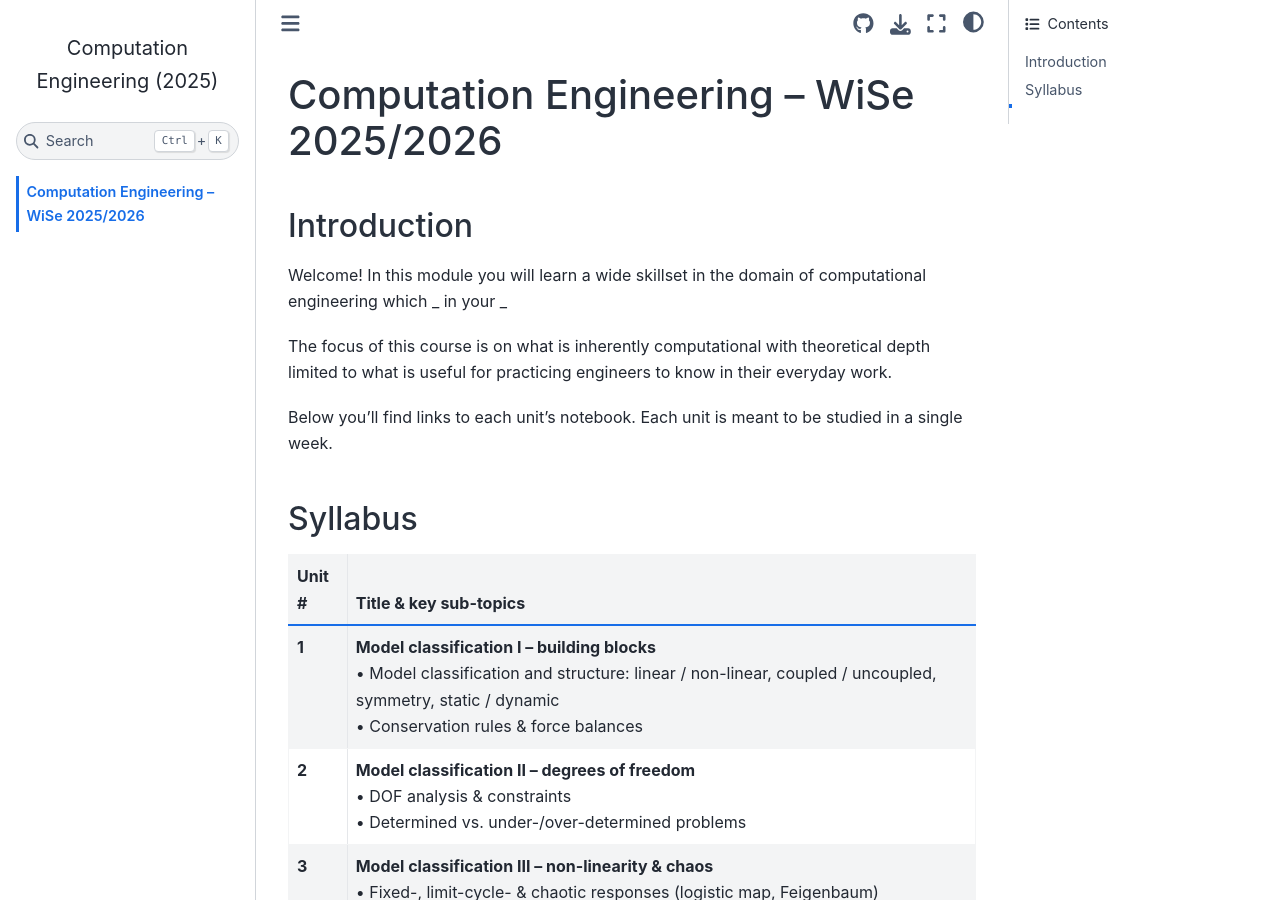
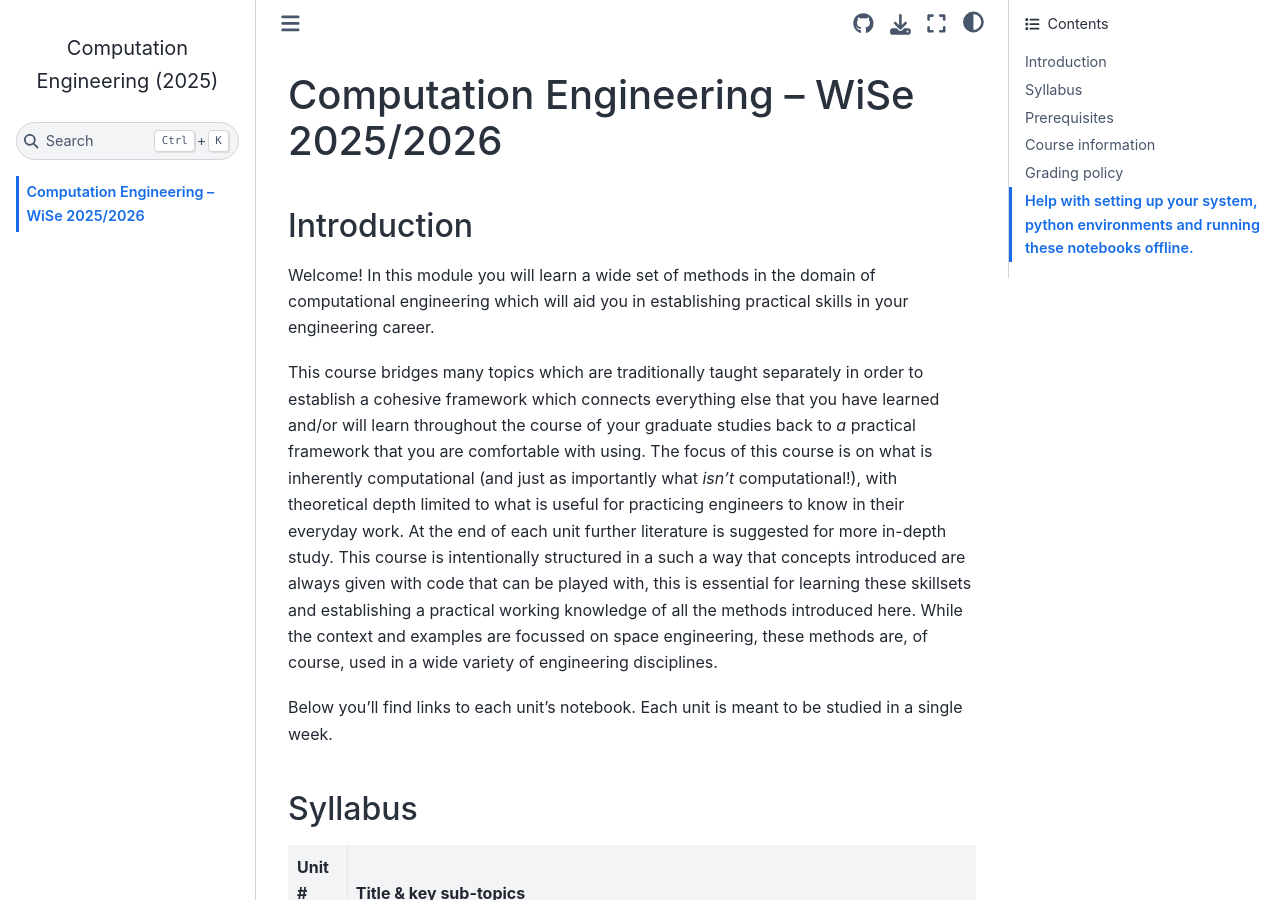
Before and after one commit to Leibniz-IWT/comp_eng, a Jupyter Book: the page built from intro.md, in a window 1280 px wide and 900 px high. Built offline with Jupyter Book 1.0.4 settings and Sphinx 7.4.7 and the Sphinx Book theme 1.1.4, drawn with Linux system fonts in a browser that asks for light colours; pages that are not in the unit, such as notebooks, are missing from menus; some of the changed text lies outside the part shown.

Commit message:
Update intro.md

````diff
--- a/intro.md
+++ b/intro.md
@@ -6,12 +6,11 @@ title: Computation Engineering – WiSe 2025/2026
 
 ## Introduction
 
-Welcome! In this module you will learn a wide skillset in the domain of computational engineering which _ in your _
+Welcome! In this module you will learn a wide set of methods in the domain of computational engineering which will aid you in establishing practical skills in your engineering career.
 
-The focus of this course is on what is inherently computational with theoretical depth limited to what is useful for practicing engineers to know in their everyday work.
+This course bridges many topics which are traditionally taught separately in order to establish a cohesive framework which connects everything else that you have learned and/or will learn throughout the course of your graduate studies back to _a_ practical framework that you are comfortable with using. The focus of this course is on what is inherently computational (and just as importantly what _isn't_ computational!), with theoretical depth limited to what is useful for practicing engineers to know in their everyday work. At the end of each unit further literature is suggested for more in-depth study. This course is intentionally structured in a such a way that concepts introduced are always given with code that can be played with, this is essential for learning these skillsets and establishing a practical working knowledge of all the methods introduced here. While the context and examples are focussed on space engineering, these methods are, of course, used in a wide variety of engineering disciplines.
 
 Below you’ll find links to each unit's notebook. Each unit is meant to be studied in a single week.
-
 
 ## Syllabus
 
@@ -32,7 +31,23 @@ Below you’ll find links to each unit's notebook. Each unit is meant to be stud
 | **13** | **{doc}`Control IV – reinforcement-learning foundations <notebooks/13_control-rl-foundations>`**<br>• MDPs, value & policy functions<br>• Tabular & deep Q-learning, actor-critic<br>• Safety envelopes & reward shaping |
 | **14** | **{doc}`RL-based orbit station-keeping <notebooks/14_rl-station-keeping>`**<br>• Problem statement & environment definition<br>• Agent training, evaluation, fuel trade-off<br>• Frontiers: hierarchical RL, onboard edge compute |
 
-##
+## Prerequisites
+
+Students for this course are expected to have a foundation undergraduate engineering topics especially in calculus, linear algebra, differential equations and dynamics. While a background in more senior topics such as control, fluid mechanics and machine learning is beneficial, they are not essential since these topics are re-introduced and therefore self-contained for the purposes of completing this course. However, since only the computational aspects of these topics are covered, it is highly recommended for students to pursue external sources for a more in depth education on these topics. Basic python programming skills are an essential prequisite.
+
+## Course information
+
+Instructor contact information:
+
+TAs: TBD
+
+## Grading policy
+
+TBD
+
+## Help with setting up your system, python environments and running these notebooks offline.
+
+TBD
 
 ```{contents}
 :local:
````
